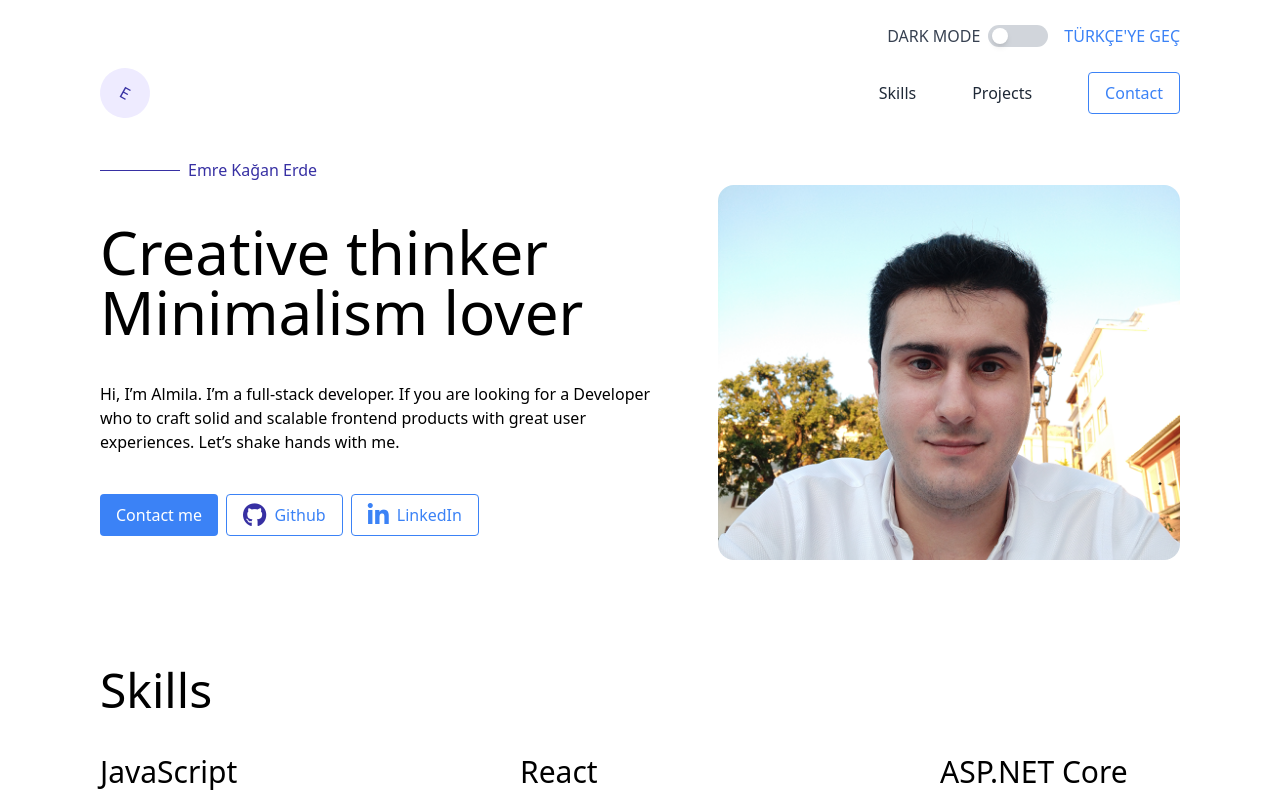
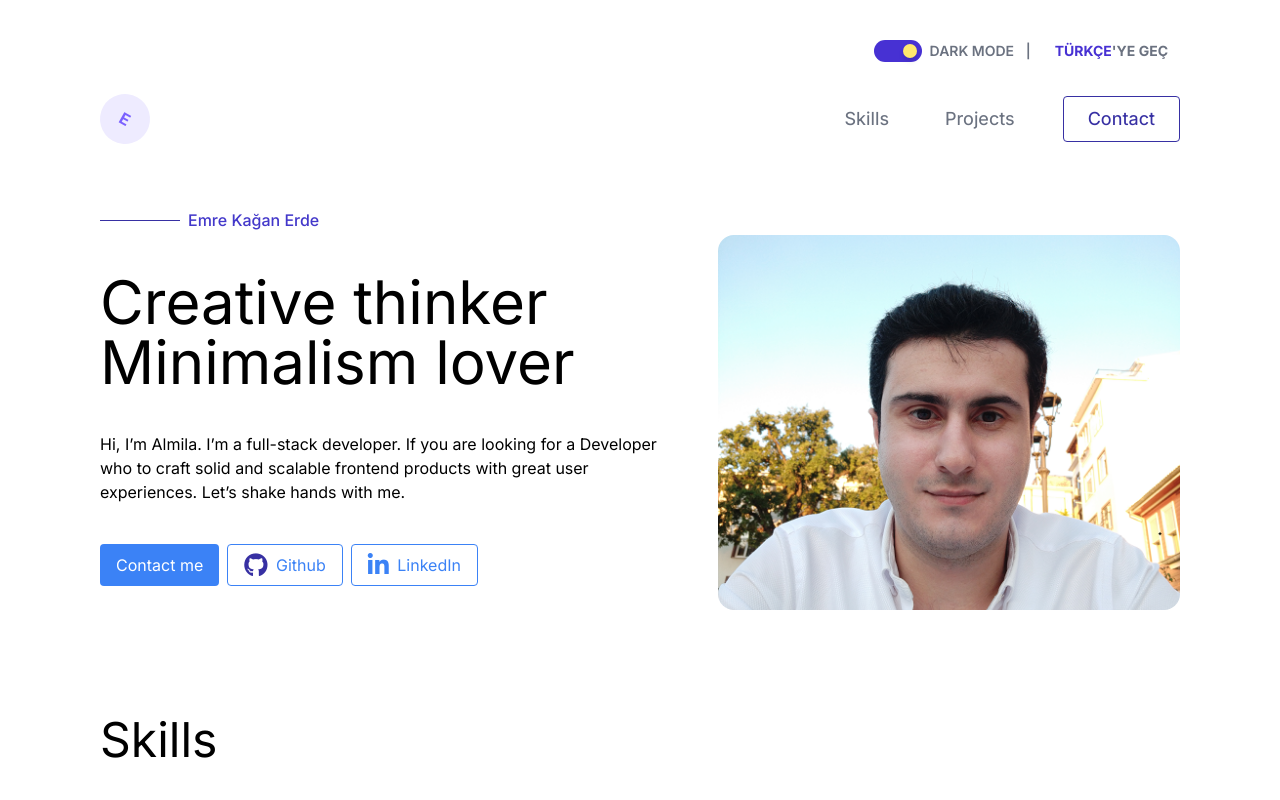
Before and after one commit to kaganemre/nextgen-emrekagan-portfolio, a React (Vite) app: page / in a window 1280 px wide. Shown: the top 800 px of the page. Built offline with nearby package versions, Linux system fonts and the light colour scheme.

Commit message:
Complete header design

```diff
--- a/index.html
+++ b/index.html
@@ -3,7 +3,10 @@
   <head>
     <meta charset="UTF-8" />
     <meta name="viewport" content="width=device-width, initial-scale=1.0" />
-    <title>Vite + React</title>
+    <title>NextGen Emre Kagan Portfolio</title>
+    <link rel="preconnect" href="https://fonts.googleapis.com">
+<link rel="preconnect" href="https://fonts.gstatic.com" crossorigin>
+<link href="https://fonts.googleapis.com/css2?family=Inter:ital,opsz,wght@0,14..32,100..900;1,14..32,100..900&display=swap" rel="stylesheet">
   </head>
   <body>
     <div id="root"></div>
--- a/src/components/AboutMe.jsx
+++ b/src/components/AboutMe.jsx
@@ -1,13 +1,13 @@
 const AboutMe = () => {
   return (
-    <section className="flex gap-10 mt-10 items-center justify-center">
+    <section className="flex gap-10 mt-16 items-center justify-center">
       <div className="flex flex-col gap-10 hero-left">
         <div className="flex justify-start items-center gap-2">
           <hr
-            className="separator-line primary-color w-[5rem] border-t-1"
+            className="separator-line text-eighth-color w-[5rem] border-t-1"
             style={{ borderColor: "#3730A3", margin: "0" }}
           />
-          <span className="primary-color">Emre Kağan Erde</span>
+          <span className="text-eighth-color font-medium">Emre Kağan Erde</span>
         </div>
         <p className="text-6xl">Creative thinker Minimalism lover</p>
         <p className="text-wrap">
--- a/src/components/Header.jsx
+++ b/src/components/Header.jsx
@@ -1,36 +1,46 @@
 const Header = () => {
   return (
-    <header className="">
-      <div className="flex items-center justify-end mt-6">
-        <label for="toggle-dark-mode" className="mr-2 text-gray-700">
-          DARK MODE
-        </label>
+    <header className="mt-10">
+      <div className="flex items-center justify-end mt-6 mr-3">
         <input
           type="checkbox"
           id="toggle-dark-mode"
           className="toggle-checkbox hidden"
         />
         <div className="toggle-slot">
-          <div className="w-[60px] h-[22px] flex items-center bg-gray-300 rounded-full p-1 duration-300 ease-in-out">
-            <div className="toggle-dot w-4 h-4 bg-white rounded-full shadow-md transform duration-300 ease-in-out"></div>
+          <div className="w-[48px] h-[22px] flex items-center bg-secondary-color rounded-full p-1 duration-300 ease-in-out">
+            <div className="toggle-dot w-3.5 h-3.5 bg-fifth-color rounded-full shadow-md transform translate-x-[25px] duration-300 ease-in-out"></div>
           </div>
         </div>
-        <a href="#" className="ml-4 text-blue-500">
-          TÜRKÇE'YE GEÇ
+
+        <div className="flex items-center justify-center">
+          <label
+            for="toggle-dark-mode"
+            className="text-tertiary-color text-sm font-semibold mr-2 ml-2 text-gray-700"
+          >
+            DARK MODE <span className="ml-2">|</span>
+          </label>
+        </div>
+        <a
+          href="#"
+          className="text-secondary-color text-sm font-bold ml-4 text-blue-500"
+        >
+          TÜRKÇE<span className="text-tertiary-color">'YE GEÇ</span>
         </a>
       </div>
-      <nav className="flex justify-between mt-5">
-        <span className="bg-[#EEEBFF] text-[#3730A3] rounded-full h-[50px] w-[50px] flex items-center justify-center transform rotate-[29.34deg]">
+
+      <nav className="flex justify-between mt-8">
+        <span className="bg-sixth-color text-seventh-color font-bold rounded-full h-[50px] w-[50px] flex items-center justify-center transform rotate-[29.34deg]">
           E
         </span>
-        <nav className="flex items-center space-x-4 gap-10">
-          <a href="#skills" className="text-gray-800 hover:text-gray-600">
+        <nav className="flex items-center text-tertiary-color font-[450] text-lg gap-10">
+          <a href="#skills" className="hover:text-gray-600 mr-4">
             Skills
           </a>
-          <a href="#projects" className="text-gray-800 hover:text-gray-600">
+          <a href="#projects" className="hover:text-gray-600 mr-2">
             Projects
           </a>
-          <button className="border border-blue-500 text-blue-500 rounded py-2 px-4 hover:bg-blue-500 hover:text-white transition duration-300 ease-in-out">
+          <button className="border border-primary-color text-primary-color rounded py-2 px-6 hover:bg-primary-color hover:text-white transition duration-300 ease-in-out">
             Contact
           </button>
         </nav>
--- a/src/index.css
+++ b/src/index.css
@@ -1,6 +1,12 @@
 @tailwind base;
 @tailwind components;
 @tailwind utilities;
+
+body {
+    font-family: "Inter", serif;
+    font-optical-sizing: auto;
+    font-style: normal;
+}
 
 .full-width {
     width: 100%;
@@ -14,6 +20,18 @@ section, header, hr {
     color: #3730A3;
 }
 
+.secondary-color {
+    color: #4731D3;
+}
+
+.tertiary-color {
+    color: #6B7280;
+}
+
+.fourth-color {
+    color: #777777
+}
+
 .hero-left {
     width: 596px;
     height: 428px;
--- a/tailwind.config.js
+++ b/tailwind.config.js
@@ -2,7 +2,18 @@
 export default {
   content: ["./index.html", "./src/**/*.{js,ts,jsx,tsx}"],
   theme: {
-    extend: {},
+    extend: {
+      colors: {
+        'primary-color': '#3730A3',
+        'secondary-color': '#4731D3',
+        'tertiary-color': '#6B7280',
+        'fourth-color': '#777777',
+        'fifth-color': '#FFE86E',
+        'sixth-color': '#EEEBFF',
+        'seventh-color': '#7B61FF',
+        'eighth-color': '#4338CA'
+      }
+    },
   },
   plugins: [],
 };
```
